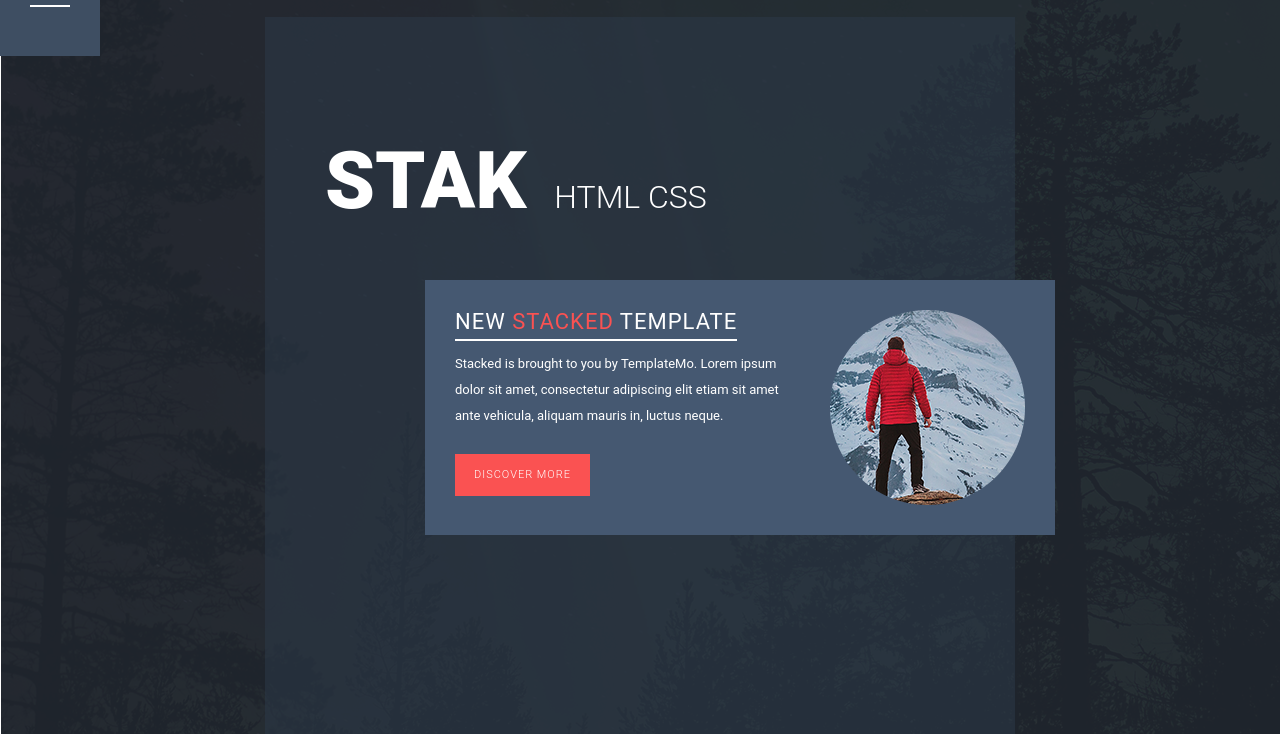
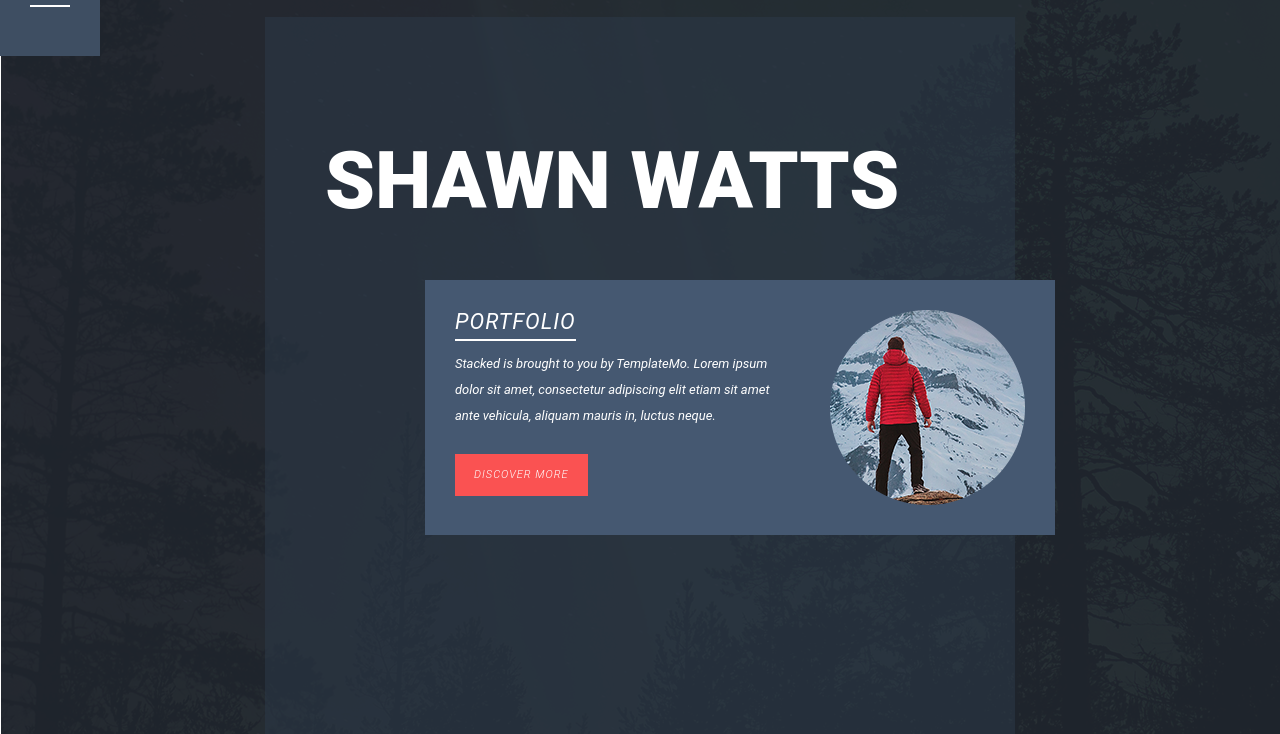
Before and after one commit to swatts777/Portfolio, a plain HTML site: page index.html in a window 1280 px wide. Shown: the part 64-798 px from the top of the page. Drawn offline with nearby package versions, Linux system fonts and the light colour scheme.

Commit message:
Updating Name

```diff
--- a/index.html
+++ b/index.html
@@ -6,7 +6,7 @@
     <head>
         <meta charset="utf-8">
         <meta http-equiv="X-UA-Compatible" content="IE=edge,chrome=1">
-        <title>Stacked - Free CSS Template</title>
+        <title>Data Analisis Protfolio - Shawn Watts</title>
 <!--
 Stacked Template
 http://www.templatemo.com/tm-505-stacked
@@ -54,13 +54,13 @@ http://www.templatemo.com/tm-505-stacked
                   <div class="col-md-8 col-md-offset-2">
                     <div class="home-content">
                       <div class="home-heading">
-                        <h1><em>Stak</em> HTML CSS</h1>
+                        <h1><em>Shawn Watts</h1>
                       </div>
                       <div class="row">
                         <div class="col-md-12">
                           <div class="home-box-content">
                             <div class="left-text">
-                              <h4>New <em>Stacked</em> Template</h4>
+                              <h4>Portfolio</h4>
                               <p>Stacked is brought to you by TemplateMo. Lorem ipsum dolor sit amet, consectetur adipiscing elit etiam sit amet ante vehicula, aliquam mauris in, luctus neque.</p>
                               <div class="primary-button">
                                 <a href="#2">Discover More</a>
```
